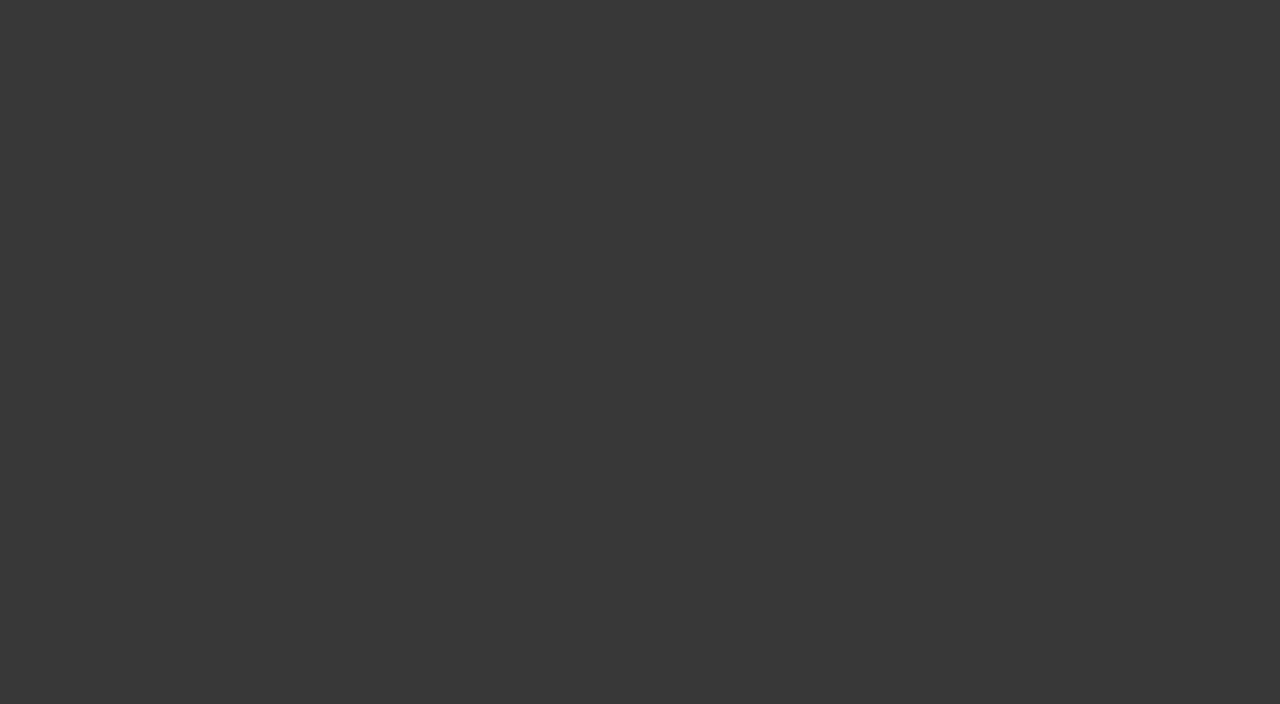
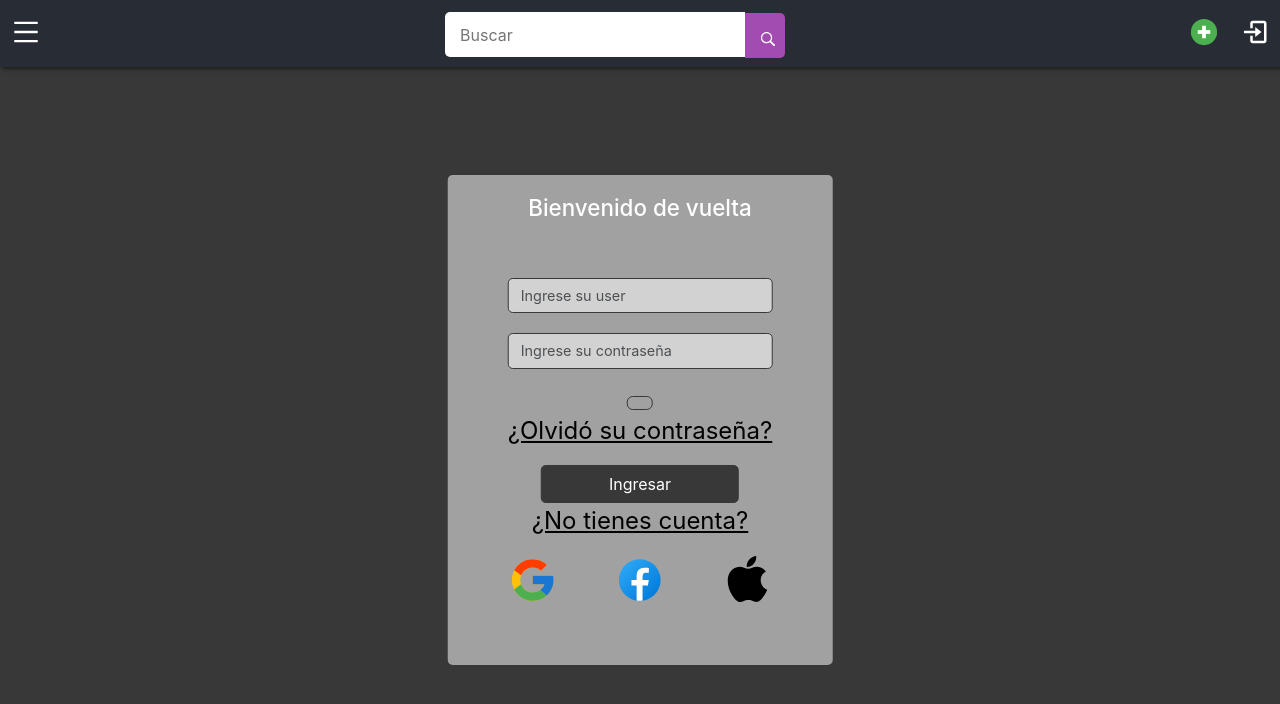
Before and after one commit to jm0sp1923/CodeConnect, a React (Create React App) app in the folder Social/: page /login in a window 1280 px wide. Before the commit this address had no page. Shown: the top 704 px of the page. Built offline with nearby package versions, Linux system fonts and the light colour scheme.

Commit message:
fix Login, falta enrutamiento al home

```diff
--- a/Social/src/App.js
+++ b/Social/src/App.js
@@ -12,7 +12,7 @@ function App() {
       <Routes>
         <Route path="/" element={<Navigate to="/home"/>} />
         <Route path="/home" element={<Home/>} />
-        <Route path='/loginPage' element= {<LoginPage/>}/>
+        <Route path='/login' element= {<LoginPage/>}/>
         <Route path='/registroPage' element={<RegistroPage/>}/>
         <Route path="/profile" element= {<ProfilePage/>}/>
       </Routes>
--- a/Social/src/components/top/top.jsx
+++ b/Social/src/components/top/top.jsx
@@ -38,7 +38,7 @@ const Top = () => {
                 </a>
               </div>
               <div>
-                <a href="loginPage">
+                <a href="login">
                   <button id="loginButton">
                     <BiLogIn />
                   </button>
--- a/Social/src/pages/loginPage/login.jsx
+++ b/Social/src/pages/loginPage/login.jsx
@@ -3,6 +3,8 @@ import "./login.css";
 import Top from "../../components/top/top";
 import Axio from "axios";
 import { useState } from "react";
+import { useNavigate } from "react-router-dom";
+
 
 
 function LoginPage() {
@@ -10,17 +12,28 @@ function LoginPage() {
   const [user,setUser] = useState("");
   const [contraseña,setContraseña] = useState("");
   const [usuarios,setUsuarios] = useState([]);
+  const [sesionIniciada, setSesionIniciada] = useState(false);
+  const navigate = useNavigate(); // Obtén la función navigate desde el hook
+
 
   console.log(user,contraseña);
-
+  const newSesion = sesionIniciada;
   const ingresar = () => {
     Axio.post("http://localhost:5500/login", { user, contraseña })
       .then((response) => {
         setUsuarios(response.data);
         if (response.data.length > 0) {
           alert("Sesión iniciada correctamente");
+          const newSesion = !sesionIniciada;
+          alert(newSesion);
+          if(newSesion){
+            navigate('/home');
+          }
+
         } else {
           alert("Credenciales inválidas. Intente de nuevo.");
+
+          alert(newSesion);
         }
       })
       .catch((error) => {
@@ -30,7 +43,9 @@ function LoginPage() {
   };
 
 
+
   return (
+
     <div className="LoginPage">
       <header>
         <Top></Top>
@@ -40,17 +55,17 @@ function LoginPage() {
 
 
           {/*<!--Coluumna 2 formulario-->*/}
-          <div class="col vh-100" id="columna2">
-            <div class="position-absolute top-50 start-50 translate-middle">
-              <div class="row">
-                <div class="login text-center">
-                  <div class="body">
-                    <div class="head">
+          <div className="col vh-100" id="columna2">
+            <div className="position-absolute top-50 start-50 translate-middle">
+              <div className="row">
+                <div className="login text-center">
+                  <div className="body">
+                    <div className="head">
                       <h1>Bienvenido de vuelta</h1>
                     </div>
 
                     <form>
-                      <div class="form-group">
+                      <div className="form-group">
                         <input
                         onChange={(event)=>{
                           setUser(event.target.value);
@@ -62,7 +77,7 @@ function LoginPage() {
                         />
                       </div>
 
-                      <div class="form-group">
+                      <div className="form-group">
                         <input
                         onChange={(event)=>{
                           setContraseña(event.target.value);
@@ -73,7 +88,7 @@ function LoginPage() {
                           placeholder="Ingrese su contraseña"
                         />
 
-                        <button class="btn btn-black" id="checkButton"></button>
+                        <button className="btn btn-black" id="checkButton"></button>
                       </div>
 
                       <p>
@@ -81,6 +96,7 @@ function LoginPage() {
                       </p>
 
                       <button
+
                         id="btn-ingresar"
                         type="submit"
                         class="btn btn-primary"
@@ -94,9 +110,9 @@ function LoginPage() {
                       <a href="/registroPage">¿No tienes cuenta?</a>
                     </p>
 
-                    <div class="footer">
-                      <div class="icons">
-                        <div class="logoGoogle">
+                    <div className="footer">
+                      <div className="icons">
+                        <div className="logoGoogle">
                           <a href="">
                             <svg
                               xmlns="http://www.w3.org/2000/svg"
@@ -125,7 +141,7 @@ function LoginPage() {
                           </a>
                         </div>
 
-                        <div class="logoFacebook">
+                        <div className="logoFacebook">
                           <a href="">
                             <svg
                               xmlns="http://www.w3.org/2000/svg"
@@ -157,7 +173,7 @@ function LoginPage() {
                           </a>
                         </div>
 
-                        <div class="logoApple">
+                        <div className="logoApple">
                           <a href="">
                             <svg
                               xmlns="http://www.w3.org/2000/svg"
```
Also changed, not shown: 1 other file (tests, documents, lock files or other folders).
